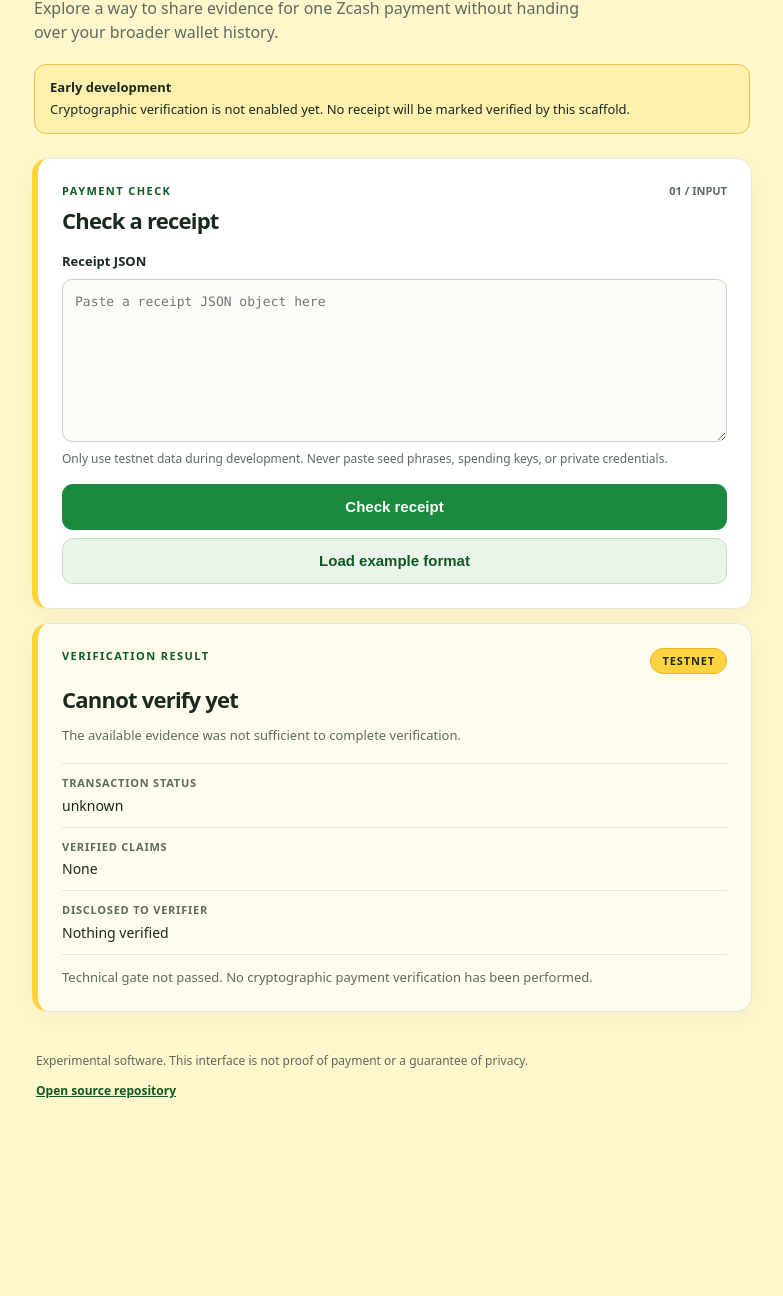
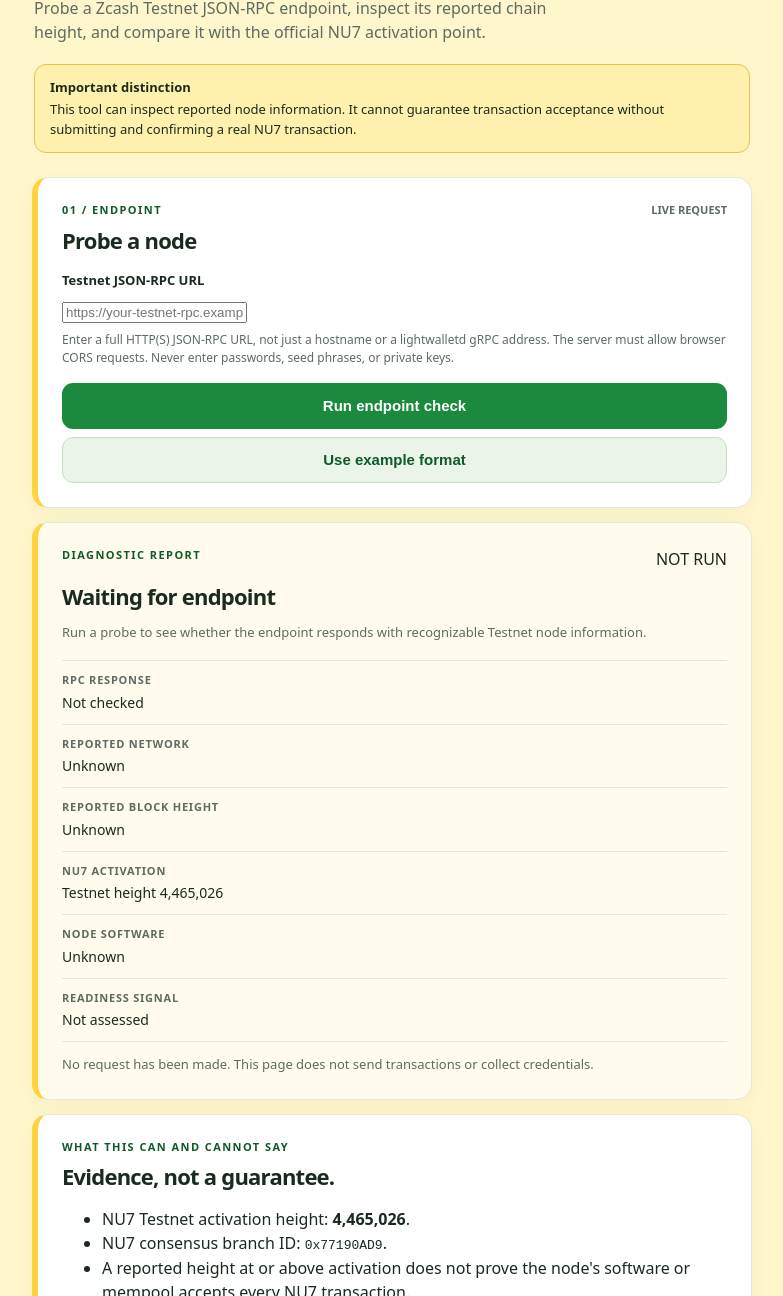
Before and after one commit to Bilalsnz/Zcash-, a plain HTML site: page index.html in a window 1280 px wide. Shown: the part 283-1579 px from the top of the page, without its empty margins (248-1031 px from the left). Before the commit the page ends 1439 px from the top, so only its background shows below. Drawn offline with Linux system fonts and the light colour scheme.

Commit message:
Replace receipt scaffold with NU7 checker UI

```diff
--- a/index.html
+++ b/index.html
@@ -3,64 +3,72 @@
 <head>
   <meta charset="utf-8">
   <meta name="viewport" content="width=device-width, initial-scale=1">
-  <meta name="theme-color" content="#1B8A3E">
-  <meta name="description" content="Explore narrowly scoped Zcash payment evidence. Verification is currently under development.">
-  <title>Build Receipts | Zcash Testnet</title>
+  <meta name="theme-color" content="#10151c">
+  <meta name="description" content="A testnet-only diagnostic for checking a Zcash NU7 node endpoint.">
+  <title>NU7 Check | Zcash Testnet</title>
   <link rel="stylesheet" href="./css/styles.css">
 </head>
 <body>
   <main class="app-shell">
     <header class="topbar">
-      <a class="brand" href="./" aria-label="Build Receipts home">
-        <span class="brand-mark" aria-hidden="true">BR</span>
-        <span>Build Receipts</span>
+      <a class="brand" href="./" aria-label="NU7 Check home">
+        <span class="brand-mark" aria-hidden="true">N7</span>
+        <span>NU7 Check</span>
       </a>
-      <span class="network-badge" id="network-badge">TESTNET</span>
+      <span class="network-badge">TESTNET ONLY</span>
     </header>
-
     <section class="hero">
-      <p class="eyebrow">PRIVATE PAYMENT EVIDENCE</p>
-      <h1>Prove one payment.<br><span>Share less.</span></h1>
-      <p class="hero-copy">Explore a way to share evidence for one Zcash payment without handing over your broader wallet history.</p>
-      <div class="notice" role="status">
-        <strong>Early development</strong>
-        <span>Cryptographic verification is not enabled yet. No receipt will be marked verified by this scaffold.</span>
+      <p class="eyebrow">ZCASH NODE DIAGNOSTICS</p>
+      <h1>Is this node<br><span>ready for NU7?</span></h1>
+      <p class="hero-copy">Probe a Zcash Testnet JSON-RPC endpoint, inspect its reported chain height, and compare it with the official NU7 activation point.</p>
+      <div class="notice" role="note">
+        <strong>Important distinction</strong>
+        <span>This tool can inspect reported node information. It cannot guarantee transaction acceptance without submitting and confirming a real NU7 transaction.</span>
       </div>
     </section>
-
-    <section class="card" aria-labelledby="verify-title">
+    <section class="card" aria-labelledby="probe-title">
       <div class="section-heading">
-        <div>
-          <p class="eyebrow">PAYMENT CHECK</p>
-          <h2 id="verify-title">Check a receipt</h2>
-        </div>
-        <span class="step-tag">01 / INPUT</span>
+        <div><p class="eyebrow">01 / ENDPOINT</p><h2 id="probe-title">Probe a node</h2></div>
+        <span class="step-tag">LIVE REQUEST</span>
       </div>
-      <label for="receipt">Receipt JSON</label>
-      <textarea id="receipt" rows="7" spellcheck="false" autocapitalize="off" autocomplete="off" placeholder='Paste a receipt JSON object here'></textarea>
-      <p class="helper">Only use testnet data during development. Never paste seed phrases, spending keys, or private credentials.</p>
-      <button id="check" type="button">Check receipt</button>
-      <button id="load-example" class="button-secondary" type="button">Load example format</button>
+      <label for="endpoint">Testnet JSON-RPC URL</label>
+      <input id="endpoint" type="url" inputmode="url" autocomplete="url" spellcheck="false" placeholder="https://your-testnet-rpc.example" aria-describedby="endpoint-help">
+      <p id="endpoint-help" class="helper">Enter a full HTTP(S) JSON-RPC URL, not just a hostname or a lightwalletd gRPC address. The server must allow browser CORS requests. Never enter passwords, seed phrases, or private keys.</p>
+      <div class="button-row">
+        <button id="probe" type="button">Run endpoint check</button>
+        <button id="sample" class="button-secondary" type="button">Use example format</button>
+      </div>
+      <p id="form-error" class="form-error" role="alert" hidden></p>
     </section>
-
-    <section id="result" class="card result-card result-not-verifiable" aria-live="polite" aria-labelledby="result-title">
-      <div class="result-topline">
-        <span class="eyebrow">VERIFICATION RESULT</span>
-        <span class="network-badge">TESTNET</span>
-      </div>
-      <h2 id="result-title">Not verifiable yet</h2>
-      <p id="result-summary">The cryptographic verifier has not passed its technical gate.</p>
+    <section id="result" class="card result-card" aria-live="polite" aria-labelledby="result-title">
+      <div class="result-topline"><span class="eyebrow">DIAGNOSTIC REPORT</span><span id="result-badge" class="status-badge status-neutral">NOT RUN</span></div>
+      <h2 id="result-title">Waiting for endpoint</h2>
+      <p id="result-summary">Run a probe to see whether the endpoint responds with recognizable Testnet node information.</p>
       <dl class="result-details">
-        <div><dt>Transaction status</dt><dd id="tx-status">Unknown</dd></div>
-        <div><dt>Verified claims</dt><dd id="verified-claims">None</dd></div>
-        <div><dt>Disclosed to verifier</dt><dd id="disclosure-scope">Nothing verified</dd></div>
+        <div><dt>RPC response</dt><dd id="rpc-status">Not checked</dd></div>
+        <div><dt>Reported network</dt><dd id="network-value">Unknown</dd></div>
+        <div><dt>Reported block height</dt><dd id="height-value">Unknown</dd></div>
+        <div><dt>NU7 activation</dt><dd id="activation-value">Testnet height 4,465,026</dd></div>
+        <div><dt>Node software</dt><dd id="version-value">Unknown</dd></div>
+        <div><dt>Readiness signal</dt><dd id="ready-value">Not assessed</dd></div>
       </dl>
-      <p id="result-reason" class="result-reason">Verification is intentionally disabled until the disclosure mechanism is confirmed.</p>
+      <p id="result-reason" class="result-reason">No request has been made. This page does not send transactions or collect credentials.</p>
     </section>
-
+    <section class="card notes">
+      <p class="eyebrow">WHAT THIS CAN AND CANNOT SAY</p>
+      <h2>Evidence, not a guarantee.</h2>
+      <ul>
+        <li>NU7 Testnet activation height: <strong>4,465,026</strong>.</li>
+        <li>NU7 consensus branch ID: <code>0x77190AD9</code>.</li>
+        <li>A reported height at or above activation does not prove the node's software or mempool accepts every NU7 transaction.</li>
+        <li>Browser CORS, authentication, and endpoint protocol can prevent a probe even when a node is running.</li>
+        <li>Use Testnet endpoints only. This tool does not broadcast transactions.</li>
+      </ul>
+      <p class="source-links">Sources: <a href="https://zips.z.cash/zip-0259" target="_blank" rel="noreferrer">ZIP 259</a> · <a href="https://github.com/ZcashFoundation/zebra/releases" target="_blank" rel="noreferrer">Zebra releases</a></p>
+    </section>
     <footer>
-      <p>Experimental software. This interface is not proof of payment or a guarantee of privacy.</p>
-      <a href="https://github.com/Bilalsnz/Zcash-">Open source repository</a>
+      <p>Experimental open-source tooling. A failed browser probe is not proof that a server is offline.</p>
+      <a href="https://github.com/Bilalsnz/Zcash-">Source repository</a>
     </footer>
   </main>
   <script type="module" src="./js/app.js"></script>
```
